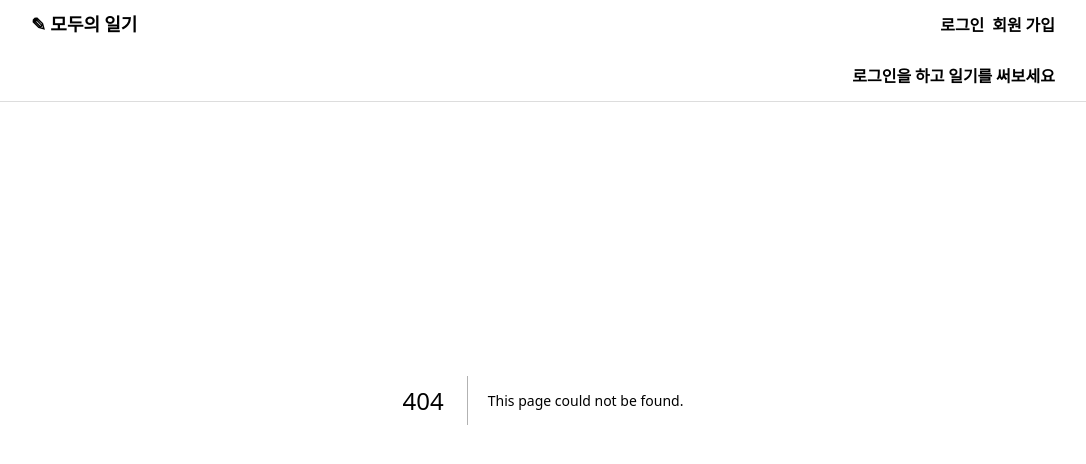
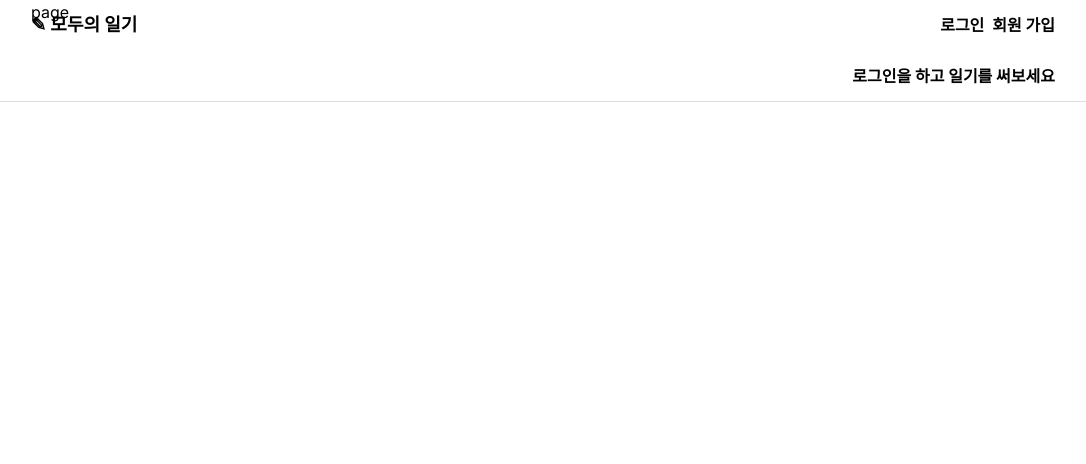
Before and after one commit to LeeSeungjae00/modoo-diary, a Next.js app: page /my in a window 1280 px wide. Before the commit this address had no page. Shown: the top 464 px of the page, without its empty margins (97-1183 px from the left). Built offline with nearby package versions, Linux system fonts and the light colour scheme.

Commit message:
:sparkles: 내정보 클릭시 내정보 페이지로 이동

```diff
--- /dev/null
+++ b/src/app/my/page.tsx
@@ -0,0 +1,5 @@
+import React from "react";
+
+export default function Page() {
+  return <div>page</div>;
+}
--- a/src/components/header.tsx
+++ b/src/components/header.tsx
@@ -77,9 +77,14 @@ export default function Header() {
             의 일기
           </Link>
           {state.isLogin ? (
-            <button onClick={logout} className="font-bold">
-              로그아웃
-            </button>
+            <div className="flex gap-2">
+              <Link href="/my" className="font-bold">
+                내 정보
+              </Link>
+              <button onClick={logout} className="font-bold">
+                로그아웃
+              </button>
+            </div>
           ) : (
             <div className="flex gap-2">
               <Link href="/auth/login" className="font-bold">
```
Also changed, not shown: 1 other file (tests, documents, lock files or other folders).
